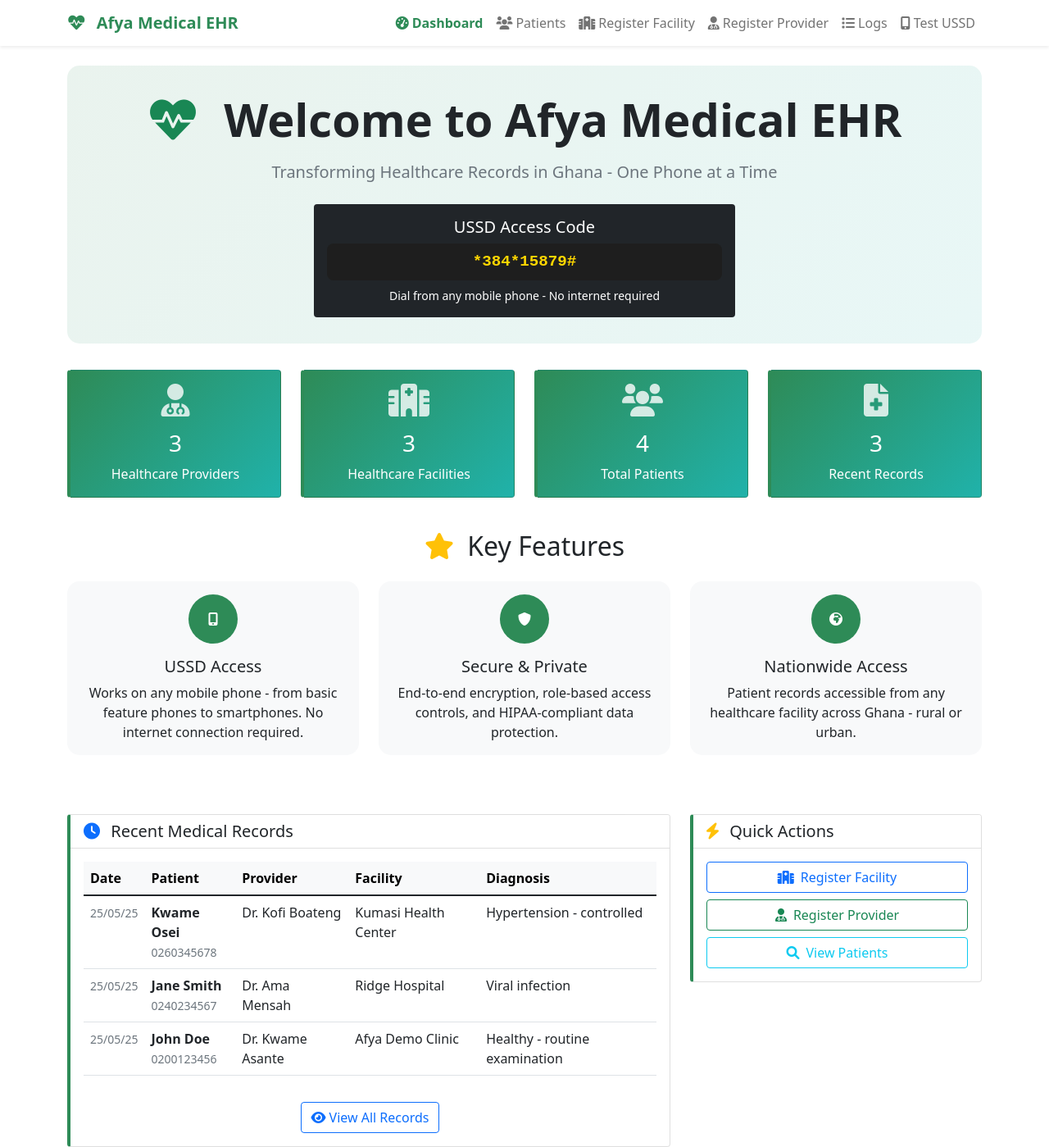
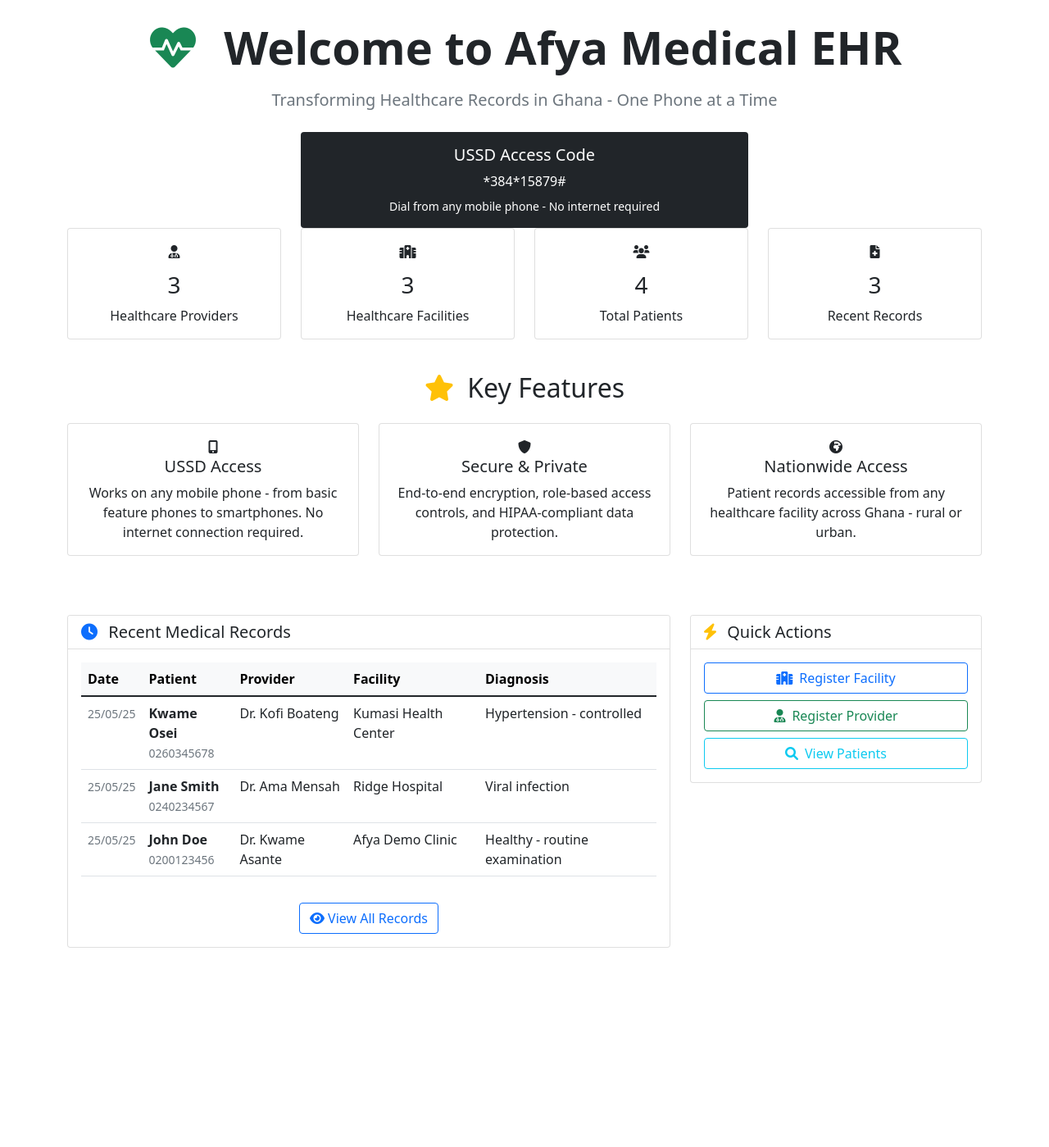
Before and after one commit to TSTS09/Afya, a Flask app: page / in a window 1280 px wide. Shown: the whole page at 82% size. After the commit the page ends 1156 px from the top, so only its background shows below. Run offline with Flask 3, Linux system fonts and the light colour scheme; data comes from the database, SQL or seed files in the repository.

Commit message:
removing similar elements from dashboard

```diff
--- a/Local Testing/templates/dashboard.html
+++ b/Local Testing/templates/dashboard.html
@@ -7,106 +7,9 @@
     <title>Afya Medical EHR - Dashboard</title>
     <link href="https://cdn.jsdelivr.net/npm/bootstrap@5.1.3/dist/css/bootstrap.min.css" rel="stylesheet">
     <link href="https://cdnjs.cloudflare.com/ajax/libs/font-awesome/6.0.0/css/all.min.css" rel="stylesheet">
-    <style>
-        :root {
-            --afya-primary: #2E8B57;
-            --afya-secondary: #20B2AA;
-            --afya-accent: #FFD700;
-            --afya-dark: #1E1E1E;
-        }
-
-        .navbar-brand {
-            font-weight: bold;
-            color: var(--afya-primary) !important;
-        }
-
-        .card-custom {
-            border-left: 4px solid var(--afya-primary);
-            transition: transform 0.2s;
-        }
-
-        .card-custom:hover {
-            transform: translateY(-2px);
-            box-shadow: 0 4px 8px rgba(0, 0, 0, 0.1);
-        }
-
-        .stat-card {
-            background: linear-gradient(135deg, var(--afya-primary), var(--afya-secondary));
-            color: white;
-        }
-
-        .icon-large {
-            font-size: 2.5rem;
-            opacity: 0.8;
-        }
-
-        .feature-card {
-            border: none;
-            border-radius: 15px;
-            background: #f8f9fa;
-        }
-
-        .feature-icon {
-            background: var(--afya-primary);
-            color: white;
-            width: 60px;
-            height: 60px;
-            border-radius: 50%;
-            display: flex;
-            align-items: center;
-            justify-content: center;
-            margin: 0 auto 1rem;
-        }
-
-        .ussd-code {
-            background: var(--afya-dark);
-            color: var(--afya-accent);
-            padding: 0.5rem 1rem;
-            border-radius: 8px;
-            font-family: 'Courier New', monospace;
-            font-weight: bold;
-            font-size: 1.2rem;
-        }
-
-        .hero-section {
-            background: linear-gradient(135deg, rgba(46, 139, 87, 0.1), rgba(32, 178, 170, 0.1));
-            border-radius: 15px;
-            padding: 2rem;
-            margin-bottom: 2rem;
-        }
-
-        .nav-link.active {
-            font-weight: bold;
-            color: var(--afya-primary) !important;
-        }
-    </style>
 </head>
 
 <body>
-    <!-- Navigation -->
-    <nav class="navbar navbar-expand-lg navbar-light bg-white shadow-sm">
-        <div class="container">
-            <a class="navbar-brand" href="/">
-                <i class="fas fa-heartbeat me-2"></i>
-                Afya Medical EHR
-            </a>
-            <button class="navbar-toggler" type="button" data-bs-toggle="collapse" data-bs-target="#navbarNav">
-                <span class="navbar-toggler-icon"></span>
-            </button>
-            <div class="collapse navbar-collapse" id="navbarNav">
-                <div class="navbar-nav ms-auto">
-                    <a class="nav-link active" href="/"><i class="fas fa-tachometer-alt me-1"></i>Dashboard</a>
-                    <a class="nav-link" href="/patients"><i class="fas fa-users me-1"></i>Patients</a>
-                    <a class="nav-link" href="/register-facility"><i class="fas fa-hospital me-1"></i>Register
-                        Facility</a>
-                    <a class="nav-link" href="/register-provider"><i class="fas fa-user-md me-1"></i>Register
-                        Provider</a>
-                    <a class="nav-link" href="/logs"><i class="fas fa-list me-1"></i>Logs</a>
-                    <a class="nav-link" href="/test-ussd"><i class="fas fa-mobile-alt me-1"></i>Test USSD</a>
-                </div>
-            </div>
-        </div>
-    </nav>
 
     <div class="container mt-4">
         <!-- Flash Messages -->
@@ -446,33 +349,6 @@
         </div>
     </div>
 
-    <!-- Footer -->
-    <footer class="bg-dark text-white text-center py-4 mt-5">
-        <div class="container">
-            <div class="row">
-                <div class="col-md-12">
-                    <p class="mb-2">
-                        <strong>Afya Medical EHR</strong> - Transforming Healthcare in Ghana
-                    </p>
-                    <p class="small text-muted mb-0">
-                        © 2024 Afya Medical Systems. Built with ❤️ for better healthcare access.
-                    </p>
-                    <div class="mt-2">
-                        <a href="/health" class="text-light me-3">
-                            <i class="fas fa-heartbeat me-1"></i>System Health
-                        </a>
-                        <a href="/test-ussd" class="text-light me-3">
-                            <i class="fas fa-mobile-alt me-1"></i>Test USSD
-                        </a>
-                        <a href="/logs" class="text-light">
-                            <i class="fas fa-list me-1"></i>System Logs
-                        </a>
-                    </div>
-                </div>
-            </div>
-        </div>
-    </footer>
-
     <!-- Bootstrap JS -->
     <script src="https://cdn.jsdelivr.net/npm/bootstrap@5.1.3/dist/js/bootstrap.bundle.min.js"></script>
 
```
